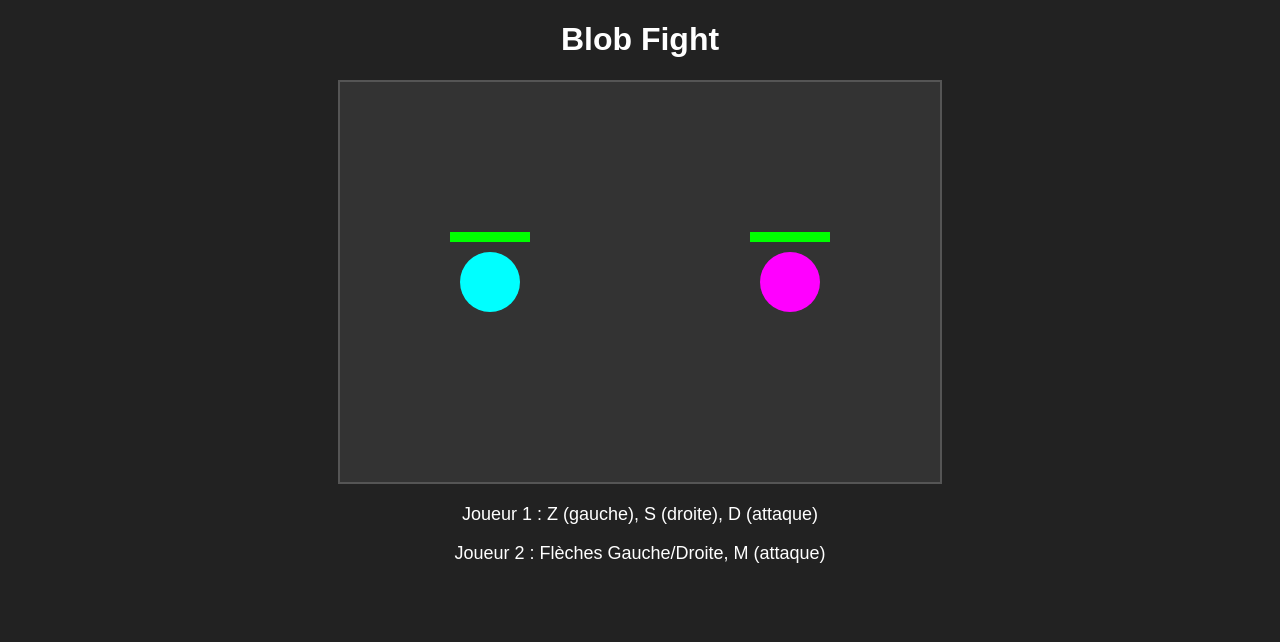
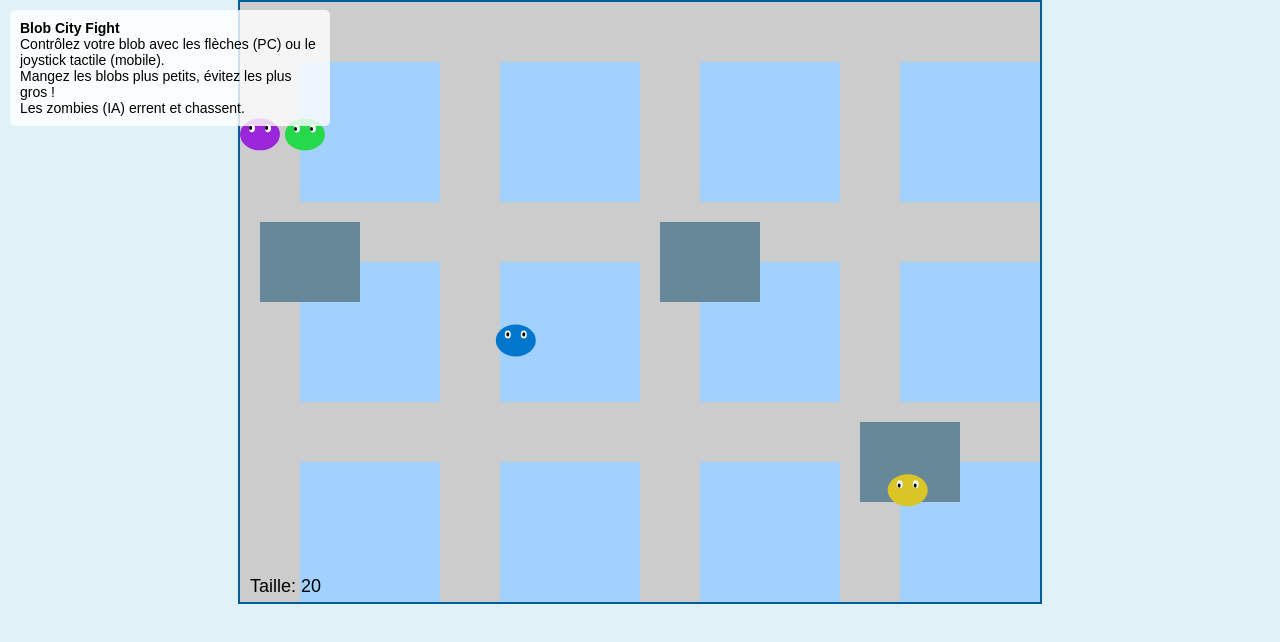
Before and after one commit to delass01/blob-fight, a plain HTML site: page index.html in a window 1280 px wide. Drawn offline with Linux system fonts and the light colour scheme.

Commit message:
Update index.html

```diff
--- a/index.html
+++ b/index.html
@@ -2,184 +2,328 @@
 <html lang="fr">
 <head>
 <meta charset="UTF-8" />
-  <title>Blob Fight</title>
+<meta name="viewport" content="width=device-width, initial-scale=1" />
+<title>Blob City Fight</title>
 <style>
-    body {
-      margin: 0;
-      background: #222;
-      overflow: hidden;
+  body, html {
+    margin: 0; padding: 0; overflow: hidden; background: #e0f2f7;
     font-family: Arial, sans-serif;
-      color: white;
-      text-align: center;
   }
   canvas {
-      background: #333;
-      display: block;
-      margin: 20px auto;
-      border: 2px solid #555;
+    display: block; margin: 0 auto; background: #a3d1ff;
+    border: 2px solid #005f99;
   }
-    #info {
-      margin: 10px auto;
-      width: 600px;
-      font-size: 18px;
+  #instructions {
+    position: fixed; top: 10px; left: 10px; background: rgba(255,255,255,0.8);
+    padding: 10px; border-radius: 5px;
+    max-width: 300px;
+    font-size: 14px;
   }
 </style>
 </head>
 <body>
-  <h1>Blob Fight</h1>
-  <canvas id="gameCanvas" width="600" height="400"></canvas>
-  <div id="info">
-    <p>Joueur 1 : Z (gauche), S (droite), D (attaque)</p>
-    <p>Joueur 2 : Flèches Gauche/Droite, M (attaque)</p>
+<div id="instructions">
+  <strong>Blob City Fight</strong><br />
+  Contrôlez votre blob avec les flèches (PC) ou le joystick tactile (mobile).<br />
+  Mangez les blobs plus petits, évitez les plus gros !<br />
+  Les zombies (IA) errent et chassent.<br />
 </div>
+<canvas id="gameCanvas" width="800" height="600"></canvas>
 
 <script>
+// --- CONFIGURATION ---
 const canvas = document.getElementById('gameCanvas');
 const ctx = canvas.getContext('2d');
 
-    // Blob class simple
+const MAP_WIDTH = canvas.width;
+const MAP_HEIGHT = canvas.height;
+
+const PLAYER_SPEED = 3;
+const BOT_SPEED = 2;
+const INITIAL_BLOB_SIZE = 20;
+const SIZE_INCREMENT = 4; // taille gagnée quand on mange un blob
+
+// --- UTILITAIRES ---
+function distance(x1, y1, x2, y2) {
+  return Math.hypot(x2 - x1, y2 - y1);
+}
+
+function clamp(val, min, max) {
+  return Math.min(max, Math.max(min, val));
+}
+
+// --- BLOB CLASS ---
 class Blob {
-      constructor(x, y, color, leftKey, rightKey, attackKey) {
+  constructor(id, x, y, size, color, isPlayer=false) {
+    this.id = id;
     this.x = x;
     this.y = y;
-        this.radius = 30;
+    this.size = size;
     this.color = color;
-        this.speed = 4;
-        this.health = 100;
-        this.isAttacking = false;
-        this.attackCooldown = 0;
-
-        this.leftKey = leftKey;
-        this.rightKey = rightKey;
-        this.attackKey = attackKey;
-        this.moveLeft = false;
-        this.moveRight = false;
+    this.isPlayer = isPlayer;
+    this.speed = isPlayer ? PLAYER_SPEED : BOT_SPEED;
+    this.dirX = 0;  // direction x [-1,1]
+    this.dirY = 0;  // direction y [-1,1]
   }
 
   draw() {
-        // Draw blob body
+    // corps du blob (cercle)
+    ctx.fillStyle = this.color;
     ctx.beginPath();
-        ctx.fillStyle = this.color;
-        ctx.arc(this.x, this.y, this.radius, 0, Math.PI * 2);
+    ctx.ellipse(this.x, this.y, this.size, this.size * 0.8, 0, 0, Math.PI*2);
     ctx.fill();
 
-        // Draw health bar
-        ctx.fillStyle = 'red';
-        ctx.fillRect(this.x - 40, this.y - this.radius - 20, 80, 10);
-        ctx.fillStyle = 'lime';
-        ctx.fillRect(this.x - 40, this.y - this.radius - 20, 80 * (this.health / 100), 10);
+    // yeux
+    ctx.fillStyle = 'white';
+    let eyeOffsetX = this.size * 0.4;
+    let eyeOffsetY = -this.size * 0.3;
+    let eyeRadius = this.size * 0.15;
+    ctx.beginPath();
+    ctx.ellipse(this.x - eyeOffsetX, this.y + eyeOffsetY, eyeRadius, eyeRadius*1.3, 0, 0, Math.PI*2);
+    ctx.ellipse(this.x + eyeOffsetX, this.y + eyeOffsetY, eyeRadius, eyeRadius*1.3, 0, 0, Math.PI*2);
+    ctx.fill();
 
-        // Draw attack effect if attacking
-        if (this.isAttacking) {
+    // pupilles (regard dans la direction de déplacement)
+    ctx.fillStyle = 'black';
+    let pupilleOffset = eyeRadius * 0.5;
+    let lookX = this.dirX * pupilleOffset;
+    let lookY = this.dirY * pupilleOffset;
     ctx.beginPath();
-          ctx.strokeStyle = 'yellow';
-          ctx.lineWidth = 5;
-          ctx.arc(this.x, this.y, this.radius + 10, 0, Math.PI * 2);
-          ctx.stroke();
-        }
+    ctx.ellipse(this.x - eyeOffsetX + lookX, this.y + eyeOffsetY + lookY, eyeRadius*0.5, eyeRadius*0.7, 0, 0, Math.PI*2);
+    ctx.ellipse(this.x + eyeOffsetX + lookX, this.y + eyeOffsetY + lookY, eyeRadius*0.5, eyeRadius*0.7, 0, 0, Math.PI*2);
+    ctx.fill();
   }
 
-      update() {
-        if (this.moveLeft && this.x - this.radius > 0) {
-          this.x -= this.speed;
-        }
-        if (this.moveRight && this.x + this.radius < canvas.width) {
-          this.x += this.speed;
+  move(dx, dy) {
+    this.x = clamp(this.x + dx, this.size, MAP_WIDTH - this.size);
+    this.y = clamp(this.y + dy, this.size, MAP_HEIGHT - this.size);
   }
 
-        if (this.attackCooldown > 0) {
-          this.attackCooldown--;
-        } else {
-          this.isAttacking = false;
-        }
-      }
-
-      attack() {
-        if (this.attackCooldown === 0) {
-          this.isAttacking = true;
-          this.attackCooldown = 30; // cooldown frames (~0.5 sec)
+  updateDirection(dx, dy) {
+    this.dirX = dx;
+    this.dirY = dy;
+    // normaliser la direction si pas nul
+    if (dx !== 0 || dy !== 0) {
+      const len = Math.hypot(dx, dy);
+      this.dirX /= len;
+      this.dirY /= len;
     }
   }
 }
 
-    const blob1 = new Blob(150, canvas.height / 2, 'cyan', 'KeyA', 'KeyD', 'KeyS'); // Player 1: A/D move, S attack
-    const blob2 = new Blob(450, canvas.height / 2, 'magenta', 'ArrowLeft', 'ArrowRight', 'Slash'); // Player 2: arrows move, / attack
+// --- GAME STATE ---
+let blobs = [];
+let playerBlob = null;
 
-    // Correct keys according to info
-    // But user wanted Z/S/D and arrow keys + M - so updating keys accordingly:
-    blob1.leftKey = 'KeyZ';
-    blob1.rightKey = 'KeyS';
-    blob1.attackKey = 'KeyD';
+// Crée un blob à une position aléatoire, sauf celle du joueur
+function randomPosition(margin=50) {
+  return {
+    x: Math.random() * (MAP_WIDTH - 2*margin) + margin,
+    y: Math.random() * (MAP_HEIGHT - 2*margin) + margin
+  };
+}
 
-    blob2.leftKey = 'ArrowLeft';
-    blob2.rightKey = 'ArrowRight';
-    blob2.attackKey = 'KeyM';
+// --- INITIALISATION ---
+function initGame() {
+  blobs = [];
 
-    // Keyboard handling
-    const keysPressed = {};
+  // Crée joueur
+  const pos = randomPosition();
+  playerBlob = new Blob('player', pos.x, pos.y, INITIAL_BLOB_SIZE, '#0077cc', true);
+  blobs.push(playerBlob);
 
+  // Crée bots IA
+  for (let i=1; i<=3; i++) {
+    let posBot = randomPosition();
+    let color = `hsl(${Math.random()*360}, 70%, 50%)`;
+    blobs.push(new Blob('bot'+i, posBot.x, posBot.y, INITIAL_BLOB_SIZE, color));
+  }
+}
+
+initGame();
+
+// --- CONTROLES ---
+const keys = {up:false, down:false, left:false, right:false};
 window.addEventListener('keydown', (e) => {
-      keysPressed[e.code] = true;
-
-      // Player 1 controls
-      if (e.code === blob1.leftKey) blob1.moveLeft = true;
-      if (e.code === blob1.rightKey) blob1.moveRight = true;
-      if (e.code === blob1.attackKey) blob1.attack();
-
-      // Player 2 controls
-      if (e.code === blob2.leftKey) blob2.moveLeft = true;
-      if (e.code === blob2.rightKey) blob2.moveRight = true;
-      if (e.code === blob2.attackKey) blob2.attack();
+  if (e.key === 'ArrowUp') keys.up = true;
+  else if (e.key === 'ArrowDown') keys.down = true;
+  else if (e.key === 'ArrowLeft') keys.left = true;
+  else if (e.key === 'ArrowRight') keys.right = true;
+});
+window.addEventListener('keyup', (e) => {
+  if (e.key === 'ArrowUp') keys.up = false;
+  else if (e.key === 'ArrowDown') keys.down = false;
+  else if (e.key === 'ArrowLeft') keys.left = false;
+  else if (e.key === 'ArrowRight') keys.right = false;
 });
 
-    window.addEventListener('keyup', (e) => {
-      keysPressed[e.code] = false;
+// --- TOUCH CONTROLS (simple joystick) ---
+let touchStartX = 0;
+let touchStartY = 0;
+let touchDirX = 0;
+let touchDirY = 0;
 
-      if (e.code === blob1.leftKey) blob1.moveLeft = false;
-      if (e.code === blob1.rightKey) blob1.moveRight = false;
-
-      if (e.code === blob2.leftKey) blob2.moveLeft = false;
-      if (e.code === blob2.rightKey) blob2.moveRight = false;
+canvas.addEventListener('touchstart', (e) => {
+  const t = e.touches[0];
+  touchStartX = t.clientX;
+  touchStartY = t.clientY;
+});
+canvas.addEventListener('touchmove', (e) => {
+  e.preventDefault();
+  const t = e.touches[0];
+  let dx = t.clientX - touchStartX;
+  let dy = t.clientY - touchStartY;
+  const dist = Math.hypot(dx, dy);
+  if (dist > 0) {
+    touchDirX = dx / dist;
+    touchDirY = dy / dist;
+  }
+});
+canvas.addEventListener('touchend', (e) => {
+  touchDirX = 0;
+  touchDirY = 0;
 });
 
-    function detectHit(attacker, defender) {
-      if (attacker.isAttacking) {
-        const dist = Math.abs(attacker.x - defender.x);
-        if (dist < attacker.radius + defender.radius + 10) {
-          // Hit confirmed
-          defender.health -= 1; // Damage per frame attack active
-          if (defender.health < 0) defender.health = 0;
+// --- BOT IA LOGIC ---
+function botBehavior(bot) {
+  // Simple AI : cherche un blob plus petit pour chasser, sinon errer
+  let target = null;
+  let minDist = Infinity;
+
+  for (const b of blobs) {
+    if (b.id === bot.id) continue; // pas se cibler soi-même
+    if (b.size < bot.size) {
+      let d = distance(bot.x, bot.y, b.x, b.y);
+      if (d < minDist) {
+        minDist = d;
+        target = b;
       }
     }
   }
 
+  if (target) {
+    // se diriger vers la cible
+    let dx = target.x - bot.x;
+    let dy = target.y - bot.y;
+    let dist = Math.hypot(dx, dy);
+    if (dist > 0) {
+      bot.updateDirection(dx, dy);
+      bot.move(bot.dirX * bot.speed, bot.dirY * bot.speed);
+    }
+  } else {
+    // errer aléatoirement
+    if (Math.random() < 0.02) {
+      let angle = Math.random() * Math.PI*2;
+      bot.updateDirection(Math.cos(angle), Math.sin(angle));
+    }
+    bot.move(bot.dirX * bot.speed * 0.5, bot.dirY * bot.speed * 0.5);
+  }
+}
+
+// --- COLLISION & MANGER ---
+function checkEating() {
+  for (let i = blobs.length -1; i >= 0; i--) {
+    for (let j = blobs.length -1; j >=0; j--) {
+      if (i === j) continue;
+      let a = blobs[i];
+      let b = blobs[j];
+
+      // blob plus gros mange blob plus petit si proches et taille assez grande
+      if (a.size > b.size * 1.2) {
+        let dist = distance(a.x, a.y, b.x, b.y);
+        if (dist < a.size) {
+          // Mange : blob a grossit, b disparaît
+          a.size += SIZE_INCREMENT;
+          blobs.splice(j,1);
+          // Si c'est le joueur qui a mangé, rien à faire ici
+          if (b.id === playerBlob.id) {
+            alert('Vous avez été mangé ! Partie terminée.');
+            initGame();
+            return;
+          }
+          if (a.id === playerBlob.id) {
+            // bonus ou effets futurs ?
+          }
+        }
+      }
+    }
+  }
+}
+
+// --- DESSIN MAP ---
+function drawMap() {
+  // sol (bleu clair)
+  ctx.fillStyle = '#a3d1ff';
+  ctx.fillRect(0, 0, MAP_WIDTH, MAP_HEIGHT);
+
+  // routes (grises)
+  ctx.fillStyle = '#ccc';
+  const roadWidth = 60;
+  // verticales
+  for(let x=roadWidth/2; x<MAP_WIDTH; x += 200) {
+    ctx.fillRect(x - roadWidth/2, 0, roadWidth, MAP_HEIGHT);
+  }
+  // horizontales
+  for(let y=roadWidth/2; y<MAP_HEIGHT; y += 200) {
+    ctx.fillRect(0, y - roadWidth/2, MAP_WIDTH, roadWidth);
+  }
+
+  // bâtiments simples (rectangles)
+  ctx.fillStyle = '#668899';
+  for(let x=0; x<MAP_WIDTH; x+=200) {
+    for(let y=0; y<MAP_HEIGHT; y+=200) {
+      if (Math.random() < 0.3) {
+        ctx.fillRect(x + 20, y + 20, 100, 80);
+      }
+    }
+  }
+}
+
+// --- GAME LOOP ---
 function gameLoop() {
-      ctx.clearRect(0, 0, canvas.width, canvas.height);
+  // déplacement joueur
+  let dx = 0, dy = 0;
+  if (keys.up) dy -= 1;
+  if (keys.down) dy += 1;
+  if (keys.left) dx -= 1;
+  if (keys.right) dx += 1;
 
-      blob1.update();
-      blob2.update();
+  // joystick tactile
+  if (touchDirX !== 0 || touchDirY !== 0) {
+    dx = touchDirX;
+    dy = touchDirY;
+  }
 
-      detectHit(blob1, blob2);
-      detectHit(blob2, blob1);
+  // normaliser
+  if (dx !== 0 || dy !== 0) {
+    let len = Math.hypot(dx, dy);
+    dx /= len;
+    dy /= len;
+  }
+  playerBlob.updateDirection(dx, dy);
+  playerBlob.move(dx * playerBlob.speed, dy * playerBlob.speed);
 
-      blob1.draw();
-      blob2.draw();
+  // comportement IA bots
+  for (const b of blobs) {
+    if (!b.isPlayer) {
+      botBehavior(b);
+    }
+  }
 
-      // Check for game over
-      if (blob1.health === 0 || blob2.health === 0) {
-        ctx.fillStyle = 'white';
-        ctx.font = '40px Arial';
-        ctx.fillText('Game Over!', canvas.width / 2 - 100, canvas.height / 2 - 20);
-        ctx.font = '30px Arial';
-        if (blob1.health === 0 && blob2.health === 0) {
-          ctx.fillText('Égalité !', canvas.width / 2 - 60, canvas.height / 2 + 20);
-        } else if (blob1.health === 0) {
-          ctx.fillText('Joueur 2 gagne !', canvas.width / 2 - 110, canvas.height / 2 + 20);
-        } else {
-          ctx.fillText('Joueur 1 gagne !', canvas.width / 2 - 110, canvas.height / 2 + 20);
+  // check collisions et manger
+  checkEating();
+
+  // dessin
+  drawMap();
+
+  for (const b of blobs) {
+    b.draw();
   }
-        return; // stop game loop
-      }
+
+  // Affiche taille du joueur
+  ctx.fillStyle = 'black';
+  ctx.font = '18px Arial';
+  ctx.fillText(`Taille: ${Math.round(playerBlob.size)}`, 10, 590);
 
   requestAnimationFrame(gameLoop);
 }
```
Lines whose indentation alone changed are shown as unchanged.
